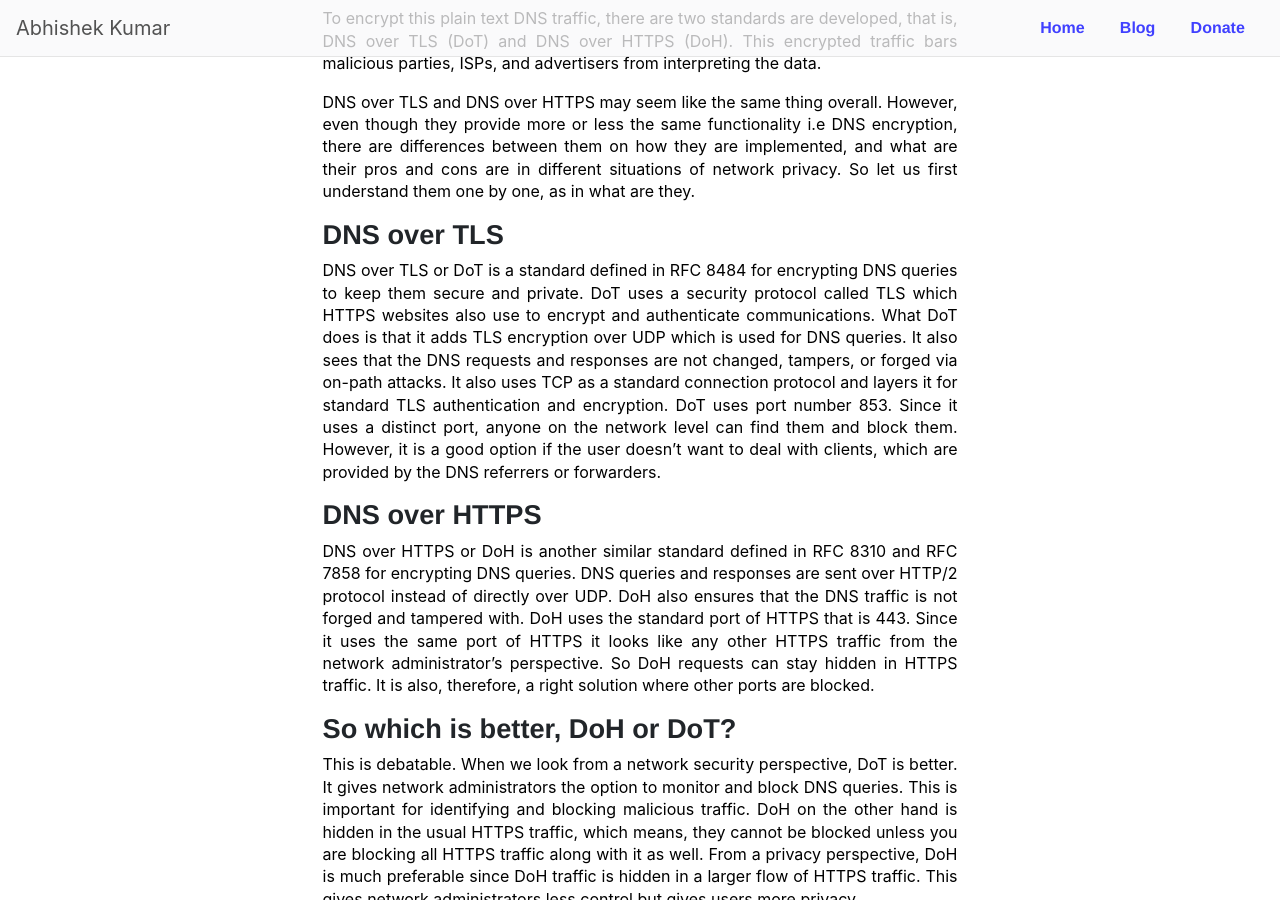
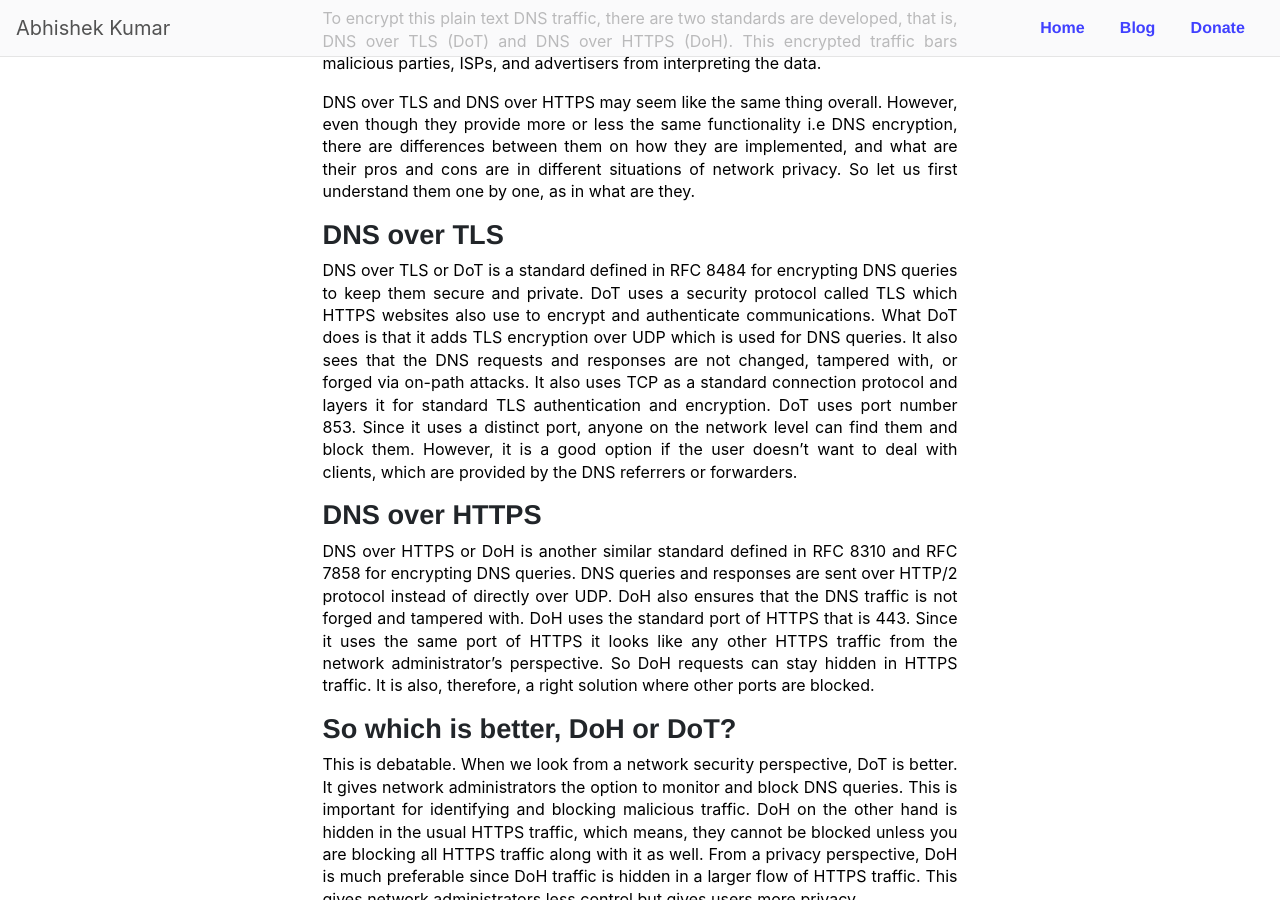
Before and after one commit to Mr-Kumar-Abhishek/Mr-Kumar-Abhishek.github.io, a Jekyll site: the page built from _posts/2021-12-13-dns-over-tls-vs-dns-over-https.md, in a window 1280 px wide and 900 px high, scrolled down 572 px. Built offline with Jekyll 4.4.1, drawn with Linux system fonts in a browser that asks for light colours; nearby versions of some CDN libraries; a script that is not in the unit is left out; comment, search, counter and statistics services are not loaded.

Commit message:
fix typo

```diff
--- a/_posts/2021-12-13-dns-over-tls-vs-dns-over-https.md
+++ b/_posts/2021-12-13-dns-over-tls-vs-dns-over-https.md
@@ -24,7 +24,8 @@ DNS over TLS and DNS over HTTPS may seem like the same thing overall. However, e
 
 ## DNS over TLS
 
-DNS over TLS or DoT is a standard defined in RFC 8484 for encrypting DNS queries to keep them secure and private. DoT uses a security protocol called TLS which HTTPS websites also use to encrypt and authenticate communications. What DoT does is that it adds TLS encryption over UDP which is used for DNS queries. It also sees that the DNS requests and responses are not changed, tampers, or forged via on-path attacks. It also uses TCP as a standard connection protocol and layers it for standard TLS authentication and encryption. DoT uses port number 853. Since it uses a distinct port, anyone on the network level can find them and block them. However, it is a good option if the user doesn't want to deal with clients, which are provided by the DNS referrers or forwarders.
+DNS over TLS or DoT is a standard defined in RFC 8484 for encrypting DNS queries to keep them secure and private. DoT uses a security protocol called TLS which HTTPS websites also use to encrypt and authenticate communications. What DoT does is that it adds TLS encryption over UDP which is used for DNS queries. It also sees that the DNS requests and responses are not changed, tampered with, or forged via on-path attacks. It also uses TCP as a standard connection protocol and layers it for standard TLS authentication and encryption. DoT uses port number 853. Since it uses a distinct port, anyone on the network level can find them and block them. However, it is a good option if the user doesn't want to deal with clients, which are provided by the DNS referrers or forwarders.
+
 
 ## DNS over HTTPS
 
```
